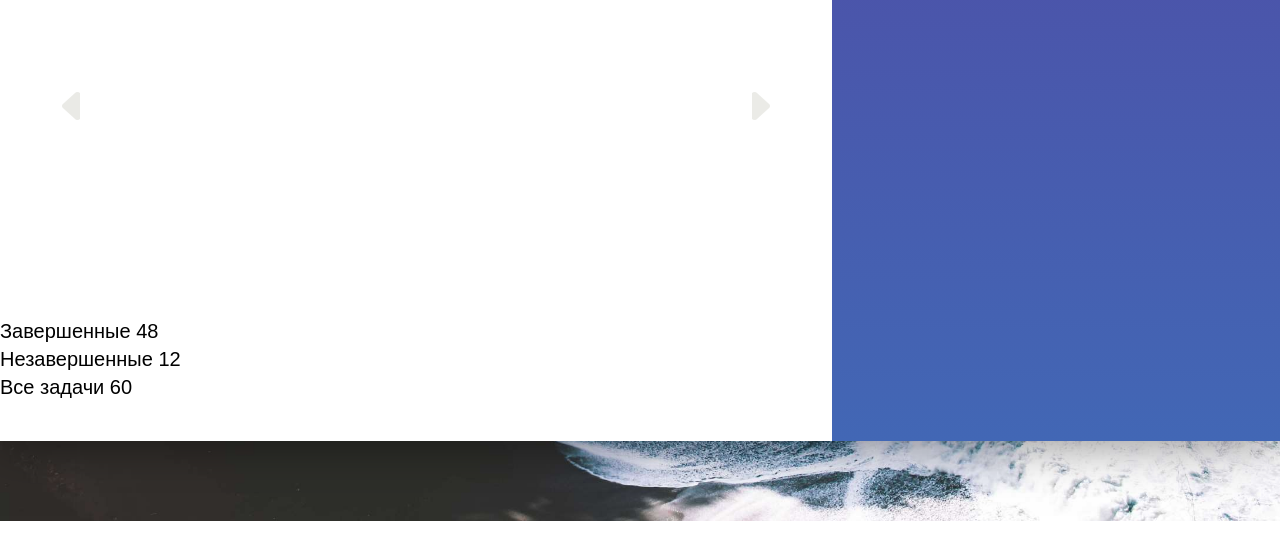
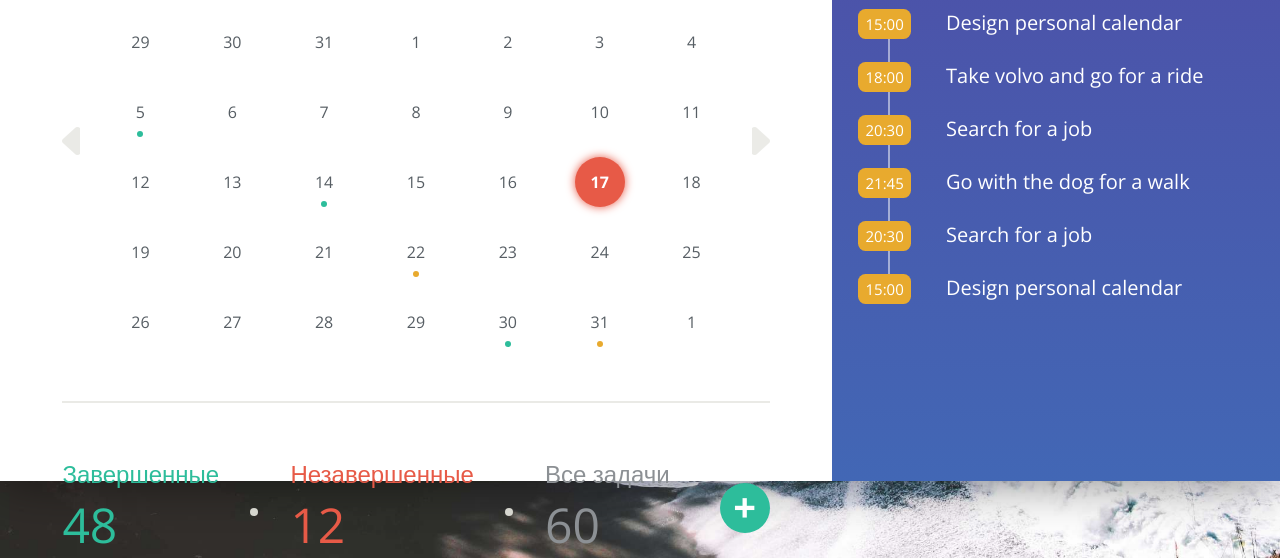
Before and after one commit to UnDrewHa/calendar, a website: page src/index.jade in a window 1280 px wide. Shown: the part 279-837 px from the top of the page. Before the commit the page ends 800 px from the top, so only its background shows below. Drawn offline with nearby package versions, Linux system fonts and the light colour scheme; files that its build step writes are made by us from their sources.

Commit message:
Made basic styles

```diff
--- a/src/_style/main.scss
+++ b/src/_style/main.scss
@@ -114,6 +114,8 @@ ul {
 }
 
 .container {
+  display: flex;
+  align-items: center;
   height: 100%;
   margin: 0 auto;
   max-width: 1400px;
@@ -123,7 +125,9 @@ ul {
   @include clearfix;
   box-shadow: 0 0 50px 0 rgba(0,0,0, .5);
   height: 90%;
+  flex: 1 0 100%;
   position: relative;
+  width: 100%;
 }
 
 .calendar-block {
@@ -190,22 +194,59 @@ header {
 .calendar__wrap {
   .row:first-child {
     border-bottom: 2px solid #efefec;
+    font-weight: bold;
+    padding-bottom: .5rem;
   }
 }
 
 .row {
   display: flex;
+  font: .8rem/2.5rem $sans;
   justify-content: space-between;
-  margin: 0 auto;
+  margin: 1rem auto;
   width: 85%;
 }
 .col {
   color: #575e64;
-  height: 3.5rem;
-  font: bold .75rem/3.5rem $sans;
+  border-radius: 50%;
+  background: #fff;
+  height: 2.5rem;
+  position: relative;
   text-align: center;
   text-transform: uppercase;
-  width: 4.5rem;
+  transition: all .3s;
+  width: 2.5rem;
+    &.selected {
+      box-shadow: 0 0 10px 0 #e75a47;
+      color: #fff;
+      background: #e75a47;
+      font-weight: bold;
+    }
+    &.contain {
+      cursor: pointer;
+      &:hover {
+        font-weight: bold;
+      }
+    }
+    &.contain::before {
+      position: absolute;
+      left: 0;
+      right: 0;
+      bottom: 0;
+      background: #e8aa2e;
+      border-radius: 50%;
+      content: '';
+      display: block;
+      height: .3rem;
+      margin: 0 auto;
+      width: .3rem;
+    }
+    &.contain.done::before {
+      background: #2dbd9b;
+    }
+    &.selected.contain::before {
+      display: none;
+    }
 }
 
 .calendar__prev {
@@ -231,6 +272,122 @@ header {
   margin-top: -.75rem;
   width: .9rem;
 }
+
+.calendar-count {
+  border-top: 2px solid #eaeae6;
+  display: flex;
+  justify-content: space-between;
+  align-items: center;
+  flex-wrap: nowrap;
+  margin: 6.5% auto 0;
+  padding-top: 6.5%;
+  width: 85%;
+}
+
+.count-list {
+  flex: 1 0 auto;
+}
+
+.count-list__item {
+  display: inline-block;
+  font: 1.2rem/1.4 $sans;
+  position: relative;
+    span {
+      display: block;
+      font-size: 2em;
+      font-weight: 300;
+    }
+    &.done {
+      color: #2dbd9b;
+    }
+    &.undone {
+      color: #e75a47;
+    }
+    &.all {
+      color: #8c9094;
+    }
+}
+
+.count-list__item + .count-list__item {
+  margin-left: 10%;
+    &::before {
+      position: absolute;
+      top: 50%;
+      left: -2rem;
+      background: #d6d6ce;
+      border-radius: 50%;
+      content: '';
+      height: .4rem;
+      width: .4rem;
+    }
+}
+
+.add_note {
+  background: #2dbd9b;
+  border-radius: 50%;
+  cursor: pointer;
+  height: 2.5rem;
+  position: relative;
+  transition: all .3s;
+  width: 2.5rem;
+    &::before {
+      color: #fff;
+      content: '+';
+      display: block;
+      font: bold 2rem/2.4rem $sans;
+      text-align: center;
+    }
+    &:hover {
+      box-shadow: 0 0 10px 0 #2dbd9b;
+      transform: rotate(-90deg);
+    }
+}
+
+.calendar-notes {
+  color: #fff;
+  font-family: $sans;
+    p {
+      margin: 0;
+      padding: 0;
+    }
+}
+
+.calendar-notes__date {
+  margin: 27% 0 0 25%;
+}
+
+.date-title {
+  font-size: 1rem;
+  font-weight: 300;
+}
+.date-subtitle {
+  font-size: 2rem;
+  line-height: .8;
+}
+
+.notes-list {
+  border-left: 2px solid rgba(255,255,255,.5);
+  margin: 15% 0 0 12.5%;
+  padding-left: 12.5%;
+}
+
+.notes-list__item {
+  font-weight: 300;
+  position: relative;
+    span {
+      position: absolute;
+      top: 0;
+      left: -4.4rem;
+      background: #e8aa2e;
+      border-radius: .5em;
+      display: inline-block;
+      font-size: .75rem;
+      padding: .3em .5em;
+    }
+}
+.notes-list__item + .notes-list__item {
+  margin-top: 7.5%;
+}
 /* ==========================================================================
    Helper classes
    ========================================================================== */
--- a/src/index.jade
+++ b/src/index.jade
@@ -31,61 +31,63 @@ html
                 .col Сб
                 .col Вс
               .row
-                .col
-                .col
-                .col
-                .col
-                .col
-                .col
-                .col
+                .col 29
+                .col 30
+                .col 31
+                .col 1
+                .col 2
+                .col 3
+                .col 4
               .row
-                .col
-                .col
-                .col
-                .col
-                .col
-                .col
-                .col
+                .col.contain.done 5
+                .col 6
+                .col 7
+                .col 8
+                .col 9
+                .col 10
+                .col 11
               .row
-                .col
-                .col
-                .col
-                .col
-                .col
-                .col
-                .col
+                .col 12
+                .col 13
+                .col.contain.done 14
+                .col 15
+                .col 16
+                .col.selected.contain 17
+                .col 18
               .row
-                .col
-                .col
-                .col
-                .col
-                .col
-                .col
-                .col
+                .col 19
+                .col 20
+                .col 21
+                .col.contain 22
+                .col 23
+                .col 24
+                .col 25
               .row
-                .col
-                .col
-                .col
-                .col
-                .col
-                .col
-                .col
+                .col 26
+                .col 27
+                .col 28
+                .col 29
+                .col.contain.done 30
+                .col.contain 31
+                .col 1
 
             .calendar__prev
             .calendar__next
           .calendar-count
             ul.count-list
-              li.count-list__item Завершенные <span>48</span>
-              li.count-list__item Незавершенные <span>12</span>
-              li.count-list__item Все задачи <span>60</span>
+              li.count-list__item.done Завершенные <span>48</span>
+              li.count-list__item.undone Незавершенные <span>12</span>
+              li.count-list__item.all Все задачи <span>60</span>
             .add_note
         .calendar-notes
           .calendar-notes__date
             p.date-title 17 Январь
-            p.date-subtitle Вескресенье
-          ul.calendar-notes__list
-            li <span>15:00</span> Design personal calendar
-            li <span>18:00</span> Take volvo and go for a ride
-            li <span>20:30</span> Search for a job
-            li <span>21:45</span> Go with the dog for a walk
+            p.date-subtitle Воскресенье
+          ul.notes-list
+            li.notes-list__item <span>15:00</span> Design personal calendar
+            li.notes-list__item <span>18:00</span> Take volvo and go for a ride
+            li.notes-list__item <span>20:30</span> Search for a job
+            li.notes-list__item <span>21:45</span> Go with the dog for a walk
+            li.notes-list__item <span>20:30</span> Search for a job
+            li.notes-list__item <span>15:00</span> Design personal calendar
     script(src='_js/main.js')
```
Also changed, not shown: build/_css/main.css, build/index.html, 1 other file.
